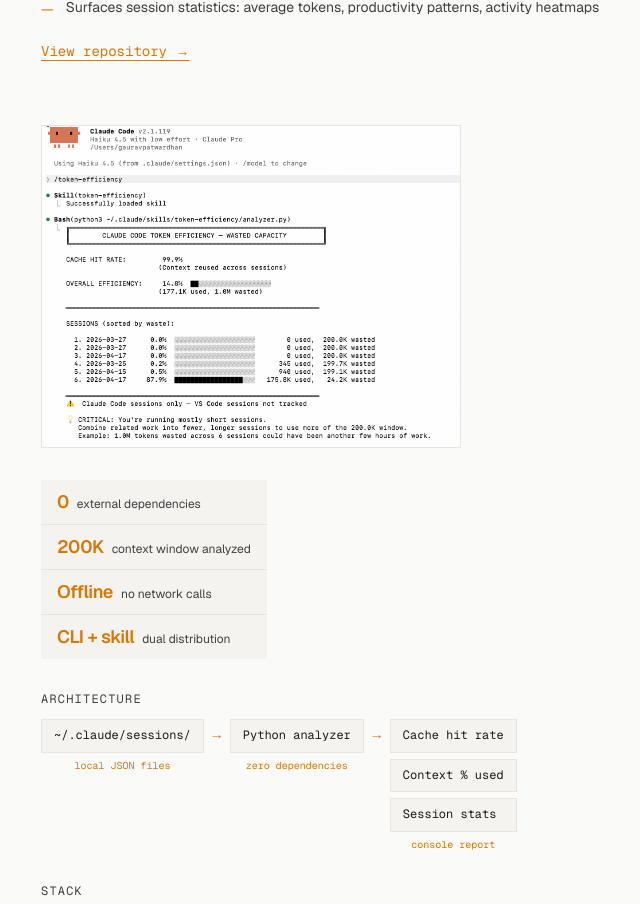
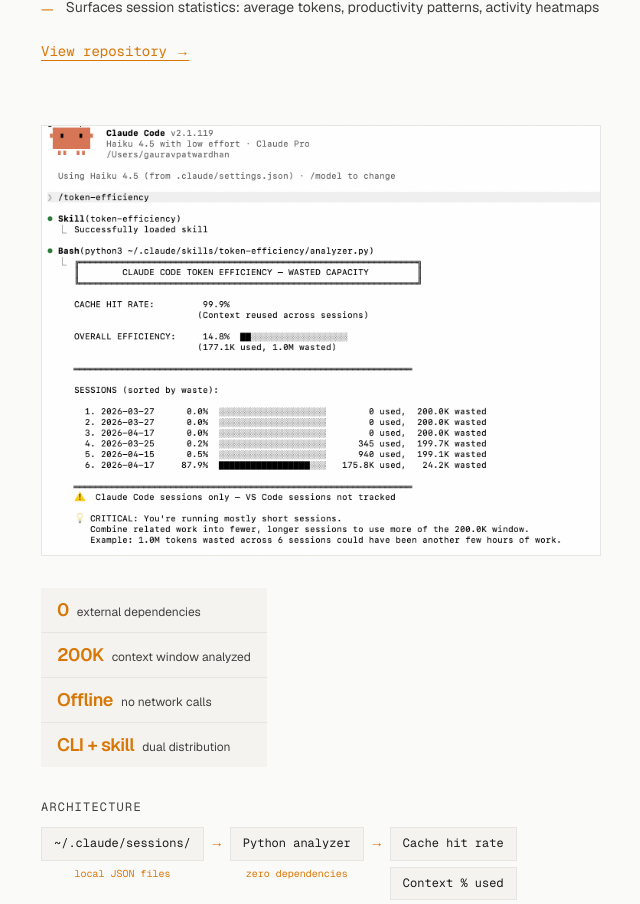
Before and after one commit to gauravpatwardhan7-web/portfolio, a Next.js app: page / in a window 1280 px wide. Shown: the part 6239-7143 px from the top of the page, without its empty margins (111-751 px from the left). Built offline with nearby package versions, Linux system fonts and the light colour scheme.

Commit message:
Bump narrow image cap to 560px

```diff
--- a/app/page.tsx
+++ b/app/page.tsx
@@ -294,7 +294,7 @@
                     <img
                       src={project.image}
                       alt={project.title}
-                      style={{ border: "1px solid var(--border)", maxWidth: project.imageNarrow ? "420px" : "100%", width: "100%" }}
+                      style={{ border: "1px solid var(--border)", maxWidth: project.imageNarrow ? "560px" : "100%", width: "100%" }}
                     />
                   </div>
                 )}
```
